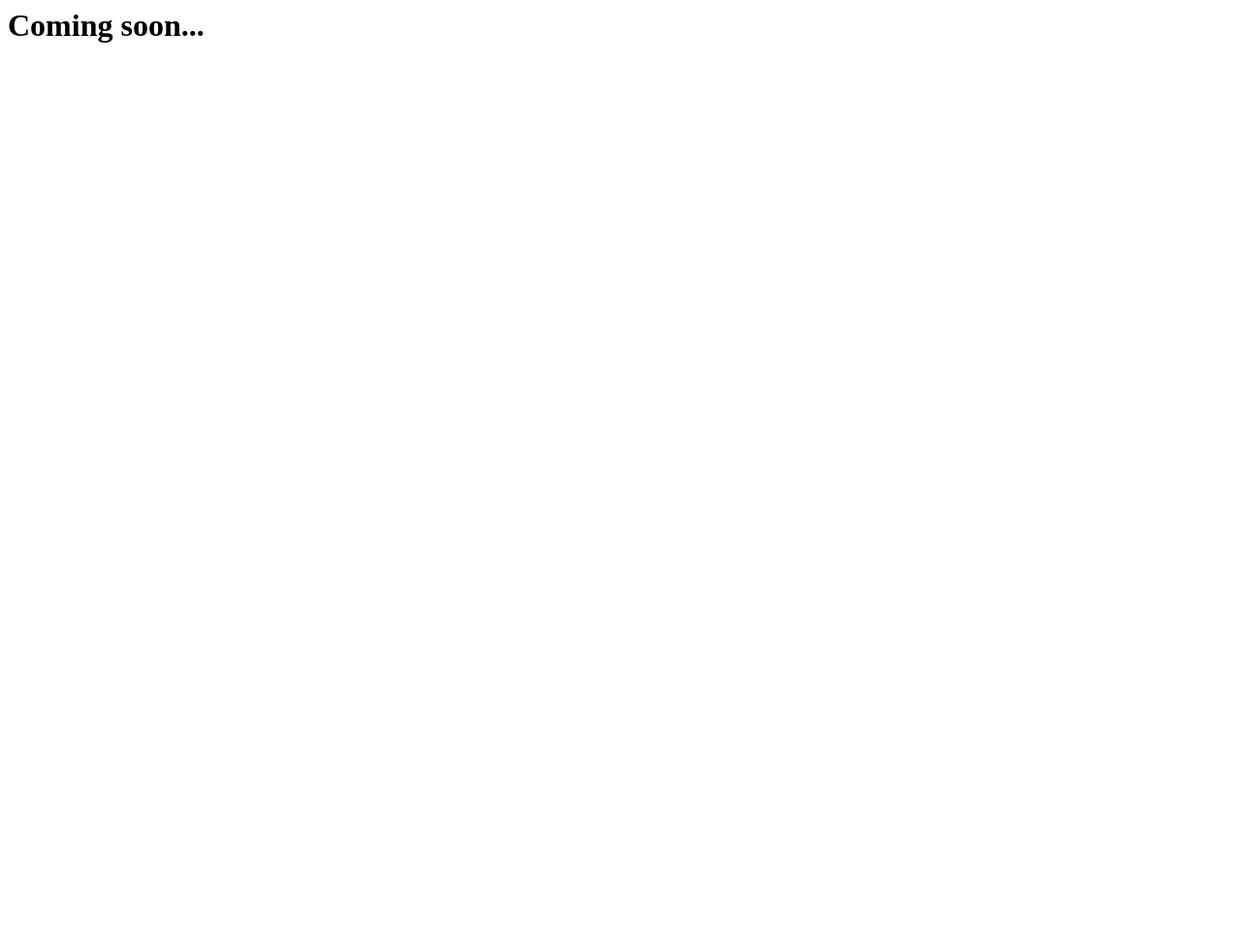
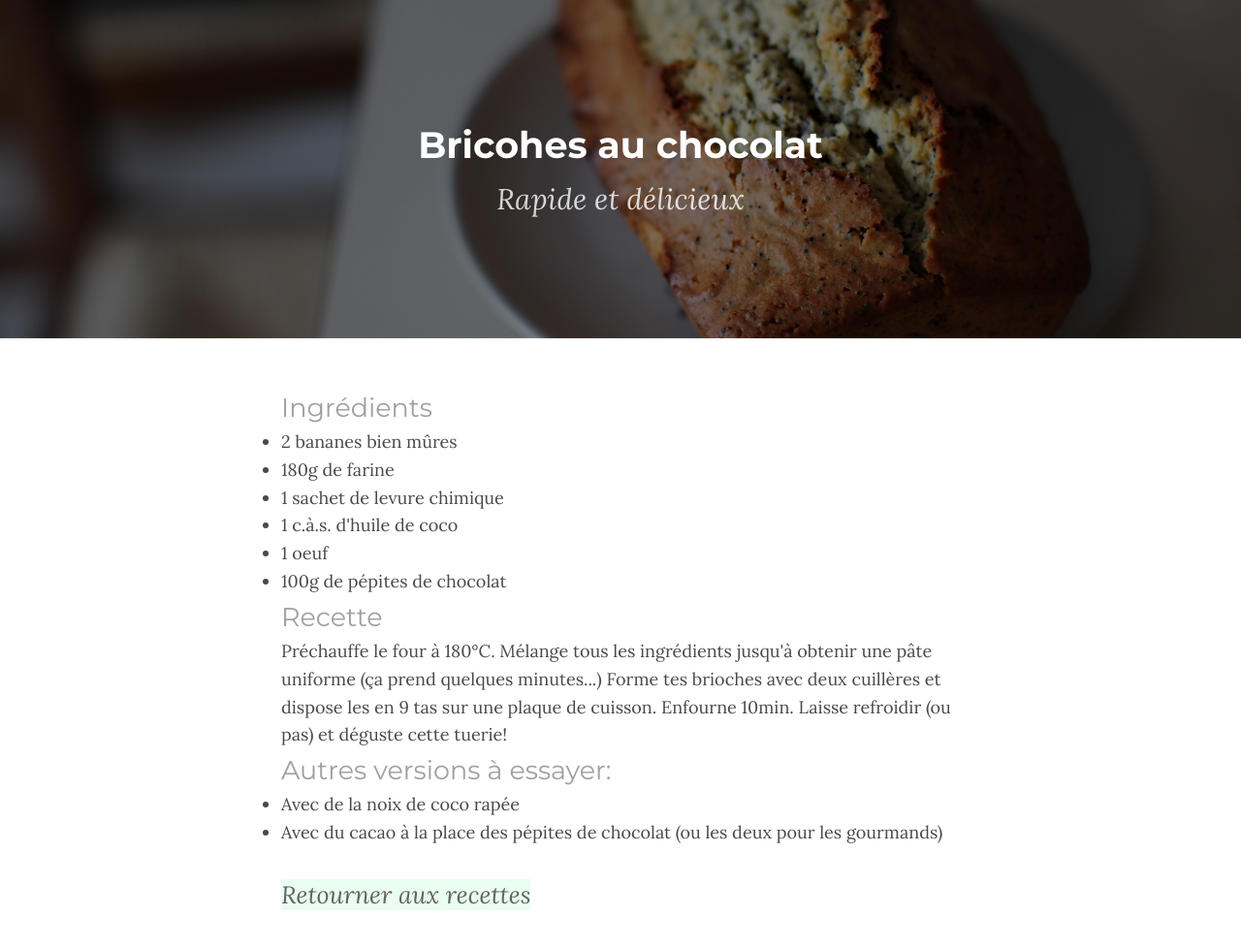
Before and after one commit to mailysrenson/profile, a plain HTML site: page recettes/brioches_chocolat.html in a window 1280 px wide. Shown: the whole page at 97% size. Before the commit the page ends 800 px from the top, so only its background shows below. Drawn offline with Linux system fonts and the light colour scheme.

Commit message:
added brioches au chocolat

```diff
--- a/recettes/brioches_chocolat.html
+++ b/recettes/brioches_chocolat.html
@@ -1 +1,44 @@
-<h1>Coming soon...</h1>
+<!DOCTYPE html>
+<html lang="en">
+<head>
+  <meta charset="UTF-8">
+  <meta name="viewport" content="width=device-width, initial-scale=1.0">
+  <link rel="stylesheet" type="text/css" href="recettes_style.css">
+  <link href="https://fonts.googleapis.com/css2?family=Montserrat:ital,wght@0,100;0,200;0,300;0,400;0,500;0,600;0,700;0,800;0,900;1,100;1,200;1,300;1,400;1,500;1,600;1,700;1,800;1,900&display=swap" rel="stylesheet">
+  <link href="https://fonts.googleapis.com/css2?family=Lora:ital,wght@0,400;0,500;0,600;0,700;1,400;1,500;1,600;1,700&display=swap" rel="stylesheet">
+  <title>Vegan Banana Bread Recette</title>
+</head>
+<body>
+  <div class="banner">
+    <h1>Bricohes au chocolat</h1>
+    <p id="banner-subtitle">Rapide et délicieux</p>
+  </div>
+  <div class="container">
+    <h2>Ingrédients</h2>
+    <ul>
+      <li>2 bananes bien mûres</li>
+      <li>180g de farine</li>
+      <li>1 sachet de levure chimique</li>
+      <li>1 c.à.s. d'huile de coco</li>
+      <li>1 oeuf</li>
+      <li>100g de pépites de chocolat</li>
+    </ul>
+    <h2>Recette</h2>
+    <p>
+      Préchauffe le four à 180°C.
+      Mélange tous les ingrédients jusqu'à obtenir une pâte uniforme (ça prend quelques minutes...)
+      Forme tes brioches avec deux cuillères et dispose les en 9 tas sur une plaque de cuisson.
+      Enfourne 10min.
+      Laisse refroidir (ou pas) et déguste cette tuerie!
+    </p>
+    <h2>Autres versions à essayer:</h2>
+    <ul>
+      <li>Avec de la noix de coco rapée</li>
+      <li>Avec du cacao à la place des pépites de chocolat (ou les deux pour les gourmands)</li>
+    </ul>
+    <br>
+    <a href="../recipes.html">Retourner aux recettes</a>
+  </div>
+
+</body>
+</html>
```
Also changed, not shown: recettes/banana_bread.html (+2 -0 lines).
